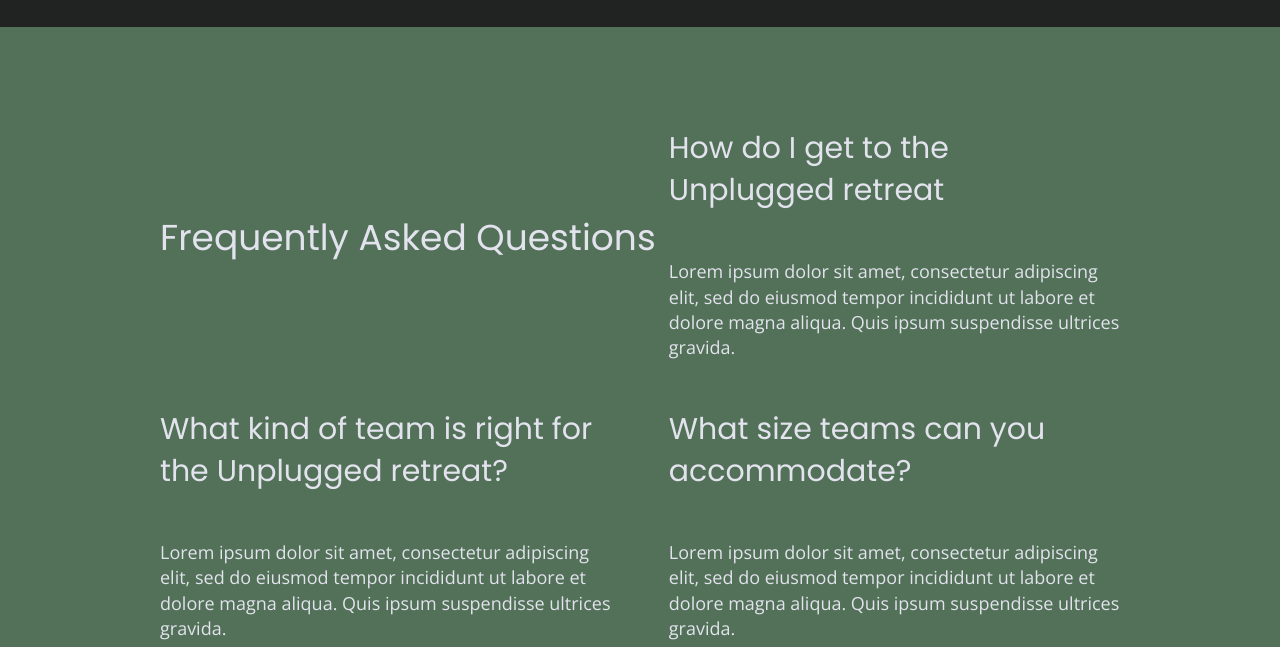
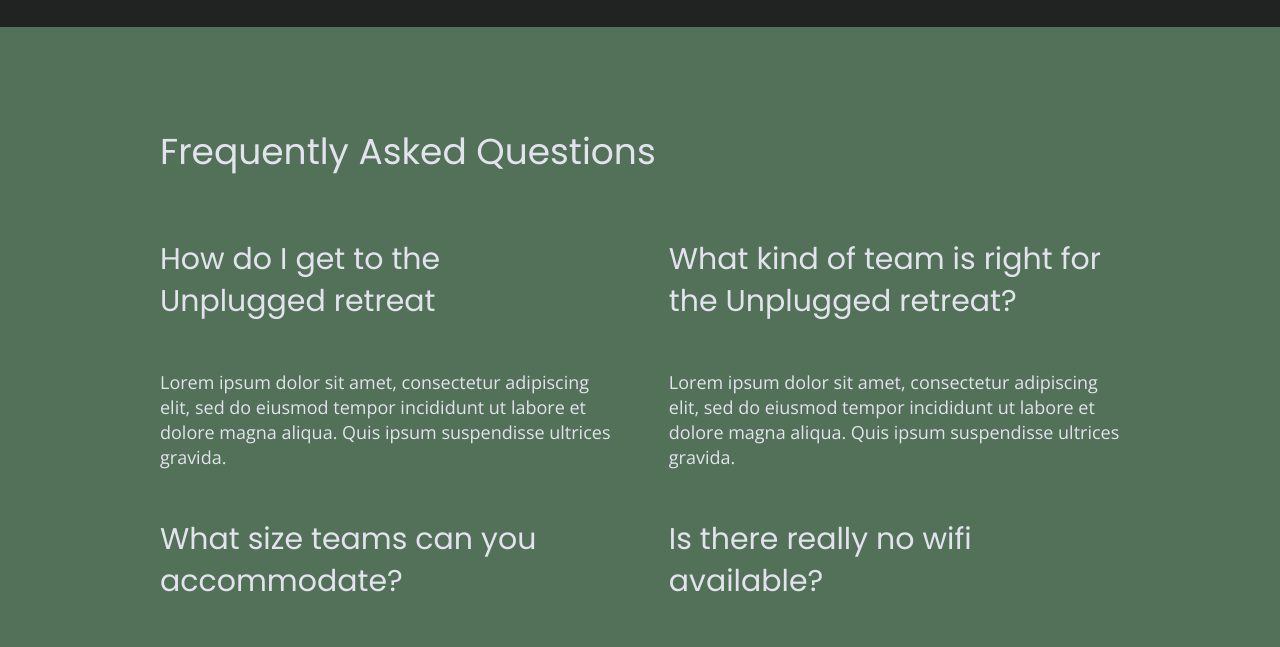
Before and after one commit to andreahm96/unplugged-retreat, a website: page faq/index-faq.html in a window 1280 px wide. Shown: the part 123-770 px from the top of the page. Drawn offline with nearby package versions, Linux system fonts and the light colour scheme.

Commit message:
changed faq h2 width 100%

```diff
--- a/css/main.css
+++ b/css/main.css
@@ -408,6 +408,9 @@ input[type=button] {
 }
 .faq .content-wrapper{
   justify-content: flex-start;
+}
+.faq .content-wrapper h2{
+  width: 100%;
 }
 .faq-content{
   display: flex;
```
